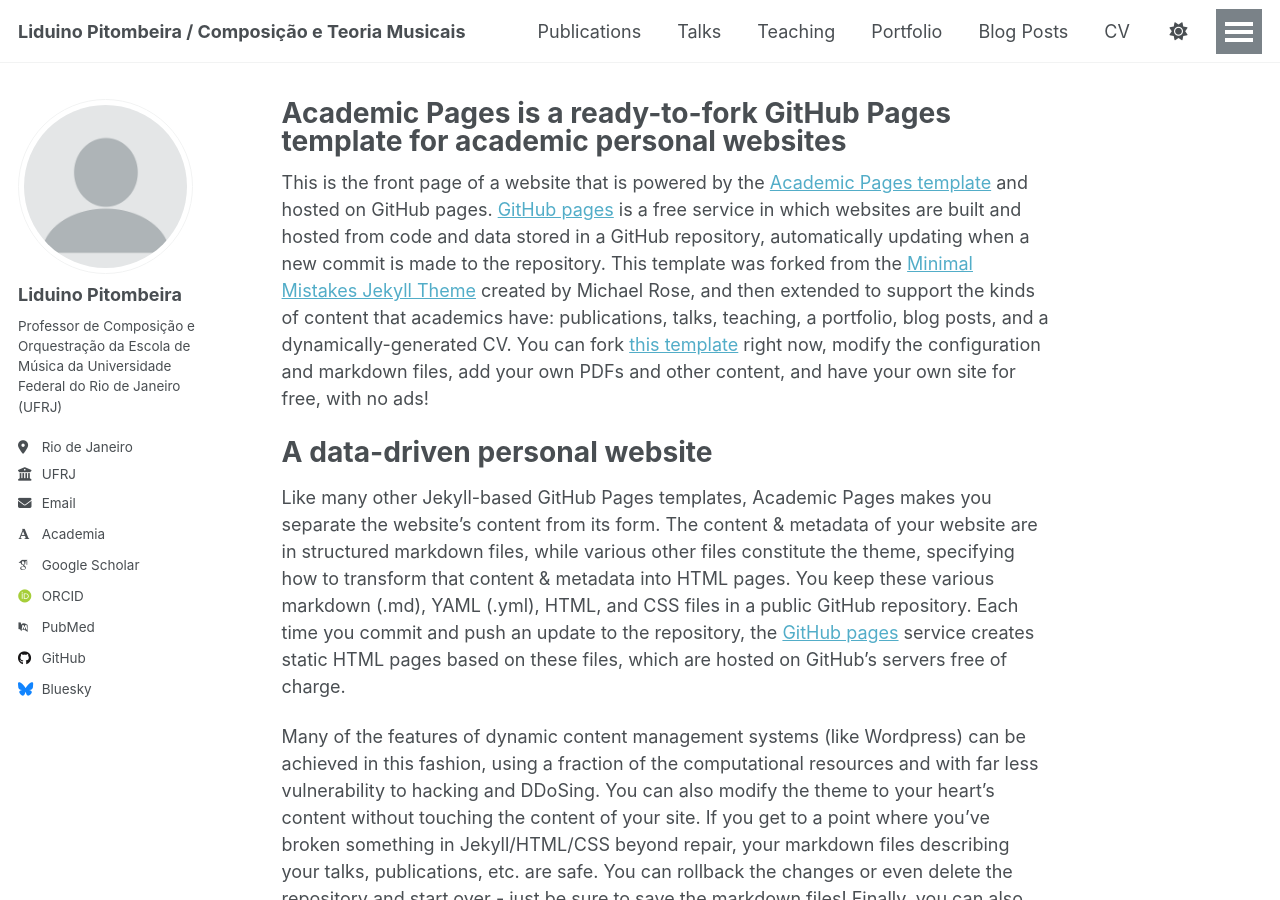
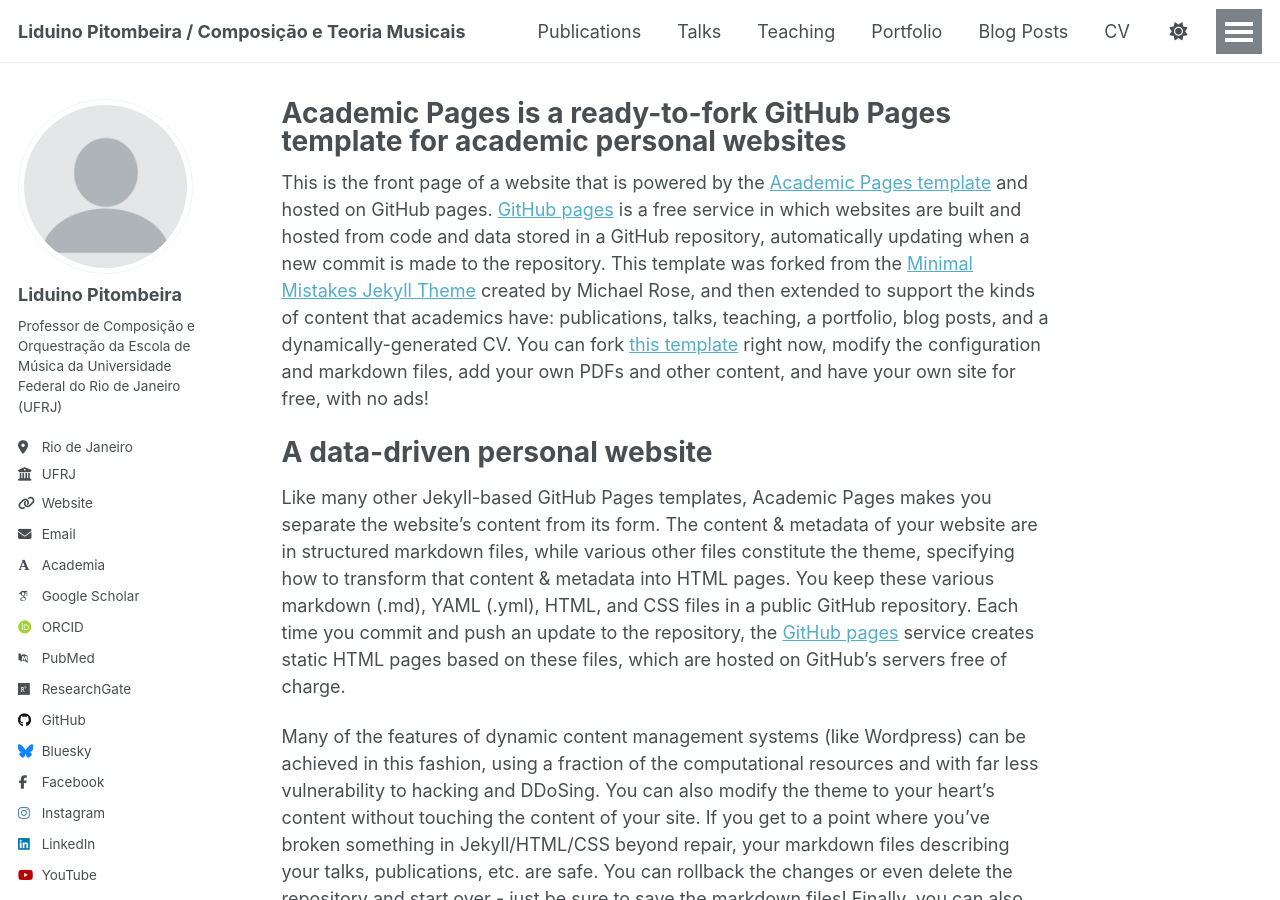
Before and after one commit to liduinopitombeira/liduinopitombeira.github.io, a Jekyll site: the page built from _pages/about.md, in a window 1280 px wide and 900 px high. Built offline with Jekyll 4.4.1, drawn with Linux system fonts in a browser that asks for light colours; some web fonts are replaced; some of the changed lines change nothing that is shown.

Commit message:
Update _config.yml

```diff
--- a/_config.yml
+++ b/_config.yml
@@ -24,44 +24,44 @@ author:
   # Biographic information
   avatar           : "profile.png"
   name             : "Liduino Pitombeira"
-  pronouns         : # example: "she/her"
+
   bio              : "Professor de Composição e Orquestração da Escola de Música da Universidade Federal do Rio de Janeiro (UFRJ)"
   location         : "Rio de Janeiro"
   employer         : "UFRJ"
-  uri              : # URL
+  uri              : "http://ppgm.musica.ufrj.br"
   email            : "pitombeira@musica.ufrj.br"
 
   # Academic websites
-  academia         : # URL
-  arxiv            : # URL - Update with the correct link to your profile
+  academia         : "https://ufrj.academia.edu/LiduinoPitombeira"
+
   googlescholar    : "https://scholar.google.com/citations?user=dx8BjlQAAAAJ&hl=en"
-  impactstory      : # URL
+
   orcid            : "https://orcid.org/0000-0002-1141-655X"
-  semantic         : # URL
+
   pubmed           : "https://www.ncbi.nlm.nih.gov/pubmed/?term=john+snow"
-  researchgate     : # URL
-  scopus           : # URL
-  academia         : "https://ufrj.academia.edu/LiduinoPitombeira"
+  researchgate     : "https://www.researchgate.net/profile/Liduino-Pitombeira"
+
+
 
   # Repositories and software development
   bitbucket        : # Username - Update with your username on the site
   codepen          : # Username
   dribbble         : # Username
-  github           : "academicpages"
+  github           : "github.com/liduinopitombeira"
   kaggle           : # Username
   stackoverflow    : # User number or user number and name (i.e., use "1" or "1/jeff-atwood")
 
   # Social media
   bluesky          : "bsky.app" # Replace this with you Bluesky username
-  facebook         : # Username
+  facebook         : "https://www.facebook.com/liduino.pitombeira"
   flickr           : # Username
   foursquare       : # Username
   goodreads        : # Username
   google_plus      : # Username
   keybase          : # Username
-  instagram        : # Username
+  instagram        : "liduino.pitombeira"
   lastfm           : # Username
-  linkedin         : # Username
+  linkedin         : "https://www.linkedin.com/in/liduino-pitombeira-289a3a10/?originalSubdomain=br"
   mastodon         : # URL
   medium           : # URL
   pinterest        : # Username
@@ -74,7 +74,7 @@ author:
   weibo            : # Username
   wikipedia        : # Username
   xing             : # Username
-  youtube          : # Username
+  youtube          : "https://www.youtube.com/@LiduinoPitombeiraMusic"
   zhihu            : # Username
 
 # Publication Category - The following the list of publication categories and their headings
```
